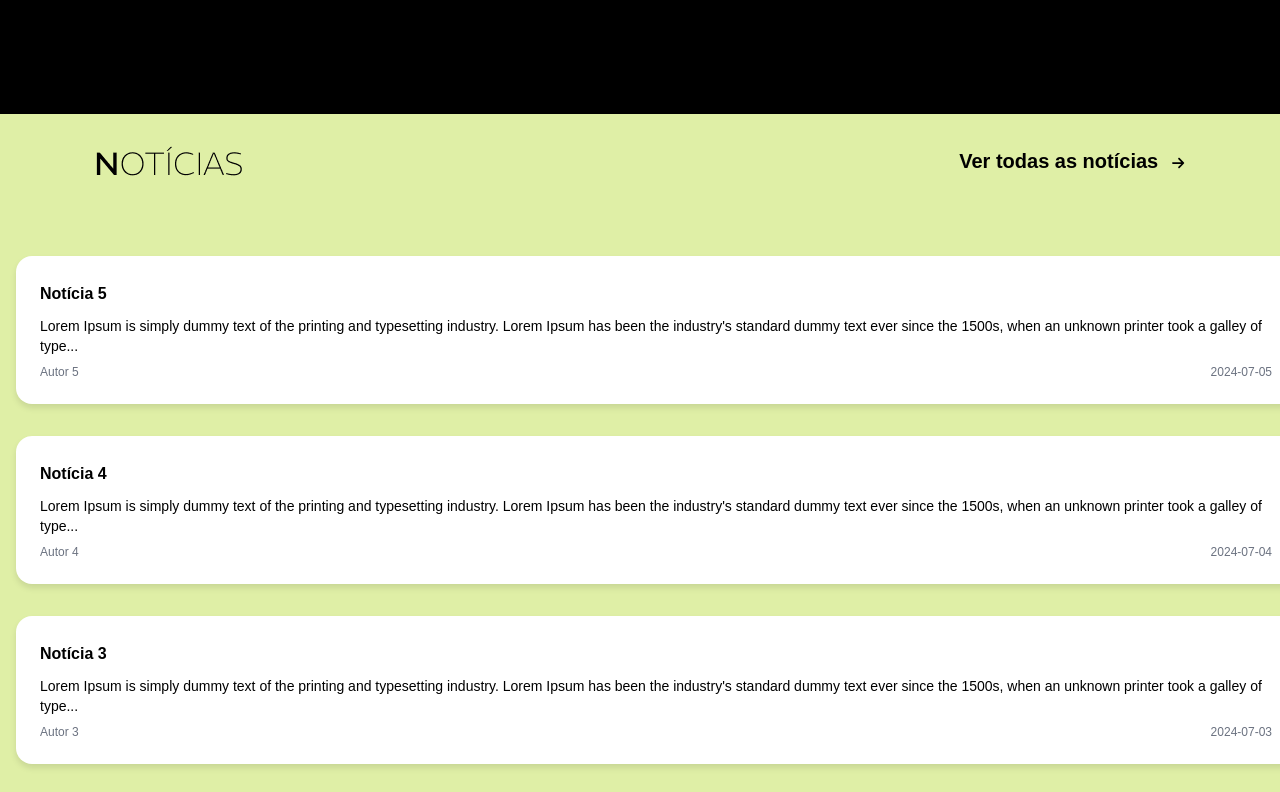
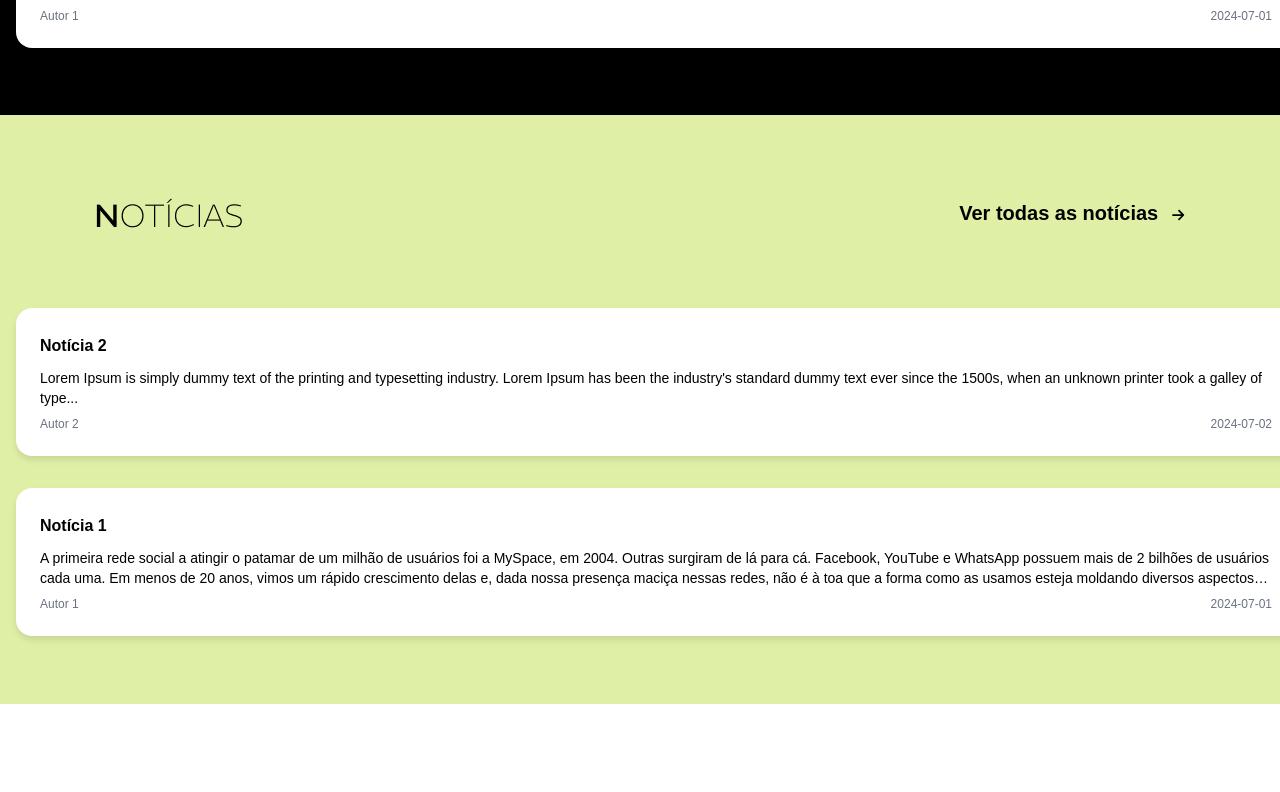
Before and after one commit to codesgroup/codesgroup.github.io, a React (Create React App) app: page / in a window 1280 px wide. Shown: the part 3628-4420 px from the top of the page. Built offline with nearby package versions, Linux system fonts and the light colour scheme.

Commit message:
estilizacao da homepage

```diff
--- a/public/noticias.json
+++ b/public/noticias.json
@@ -14,29 +14,5 @@
     "text": "Lorem Ipsum is simply dummy text of the printing and typesetting industry. Lorem Ipsum has been the industry's standard dummy text ever since the 1500s, when an unknown printer took a galley of type...",
     "date": "2024-07-02",
     "link": "https://example.com/noticia2"
-  },
-  {
-    "title": "Notícia 3",
-    "author": "Autor 3",
-    "id": 3,
-    "text": "Lorem Ipsum is simply dummy text of the printing and typesetting industry. Lorem Ipsum has been the industry's standard dummy text ever since the 1500s, when an unknown printer took a galley of type...",
-    "date": "2024-07-03",
-    "link": "https://example.com/noticia3"
-  },
-  {
-    "title": "Notícia 4",
-    "author": "Autor 4",
-    "id": 4,
-    "text": "Lorem Ipsum is simply dummy text of the printing and typesetting industry. Lorem Ipsum has been the industry's standard dummy text ever since the 1500s, when an unknown printer took a galley of type...",
-    "date": "2024-07-04",
-    "link": "https://example.com/noticia4"
-  },
-  {
-    "title": "Notícia 5",
-    "author": "Autor 5",
-    "id": 5,
-    "text": "Lorem Ipsum is simply dummy text of the printing and typesetting industry. Lorem Ipsum has been the industry's standard dummy text ever since the 1500s, when an unknown printer took a galley of type...",
-    "date": "2024-07-05",
-    "link": "https://example.com/noticia5"
   }
 ]
--- a/src/components/Artigos.jsx
+++ b/src/components/Artigos.jsx
@@ -3,7 +3,7 @@ import { FontAwesomeIcon } from '@fortawesome/react-fontawesome';
 import { faArrowRight } from '@fortawesome/free-solid-svg-icons';
 import Artigo from './Artigo';
 import './Artigos.css';
-import ArtigosLogo from '../assets/ARTIGOS.png'; // Certifique-se de ter uma imagem para artigos
+import ArtigosLogo from '../assets/ARTIGOS.png';
 import { Link } from 'react-router-dom';
 
 const Artigos = () => {
@@ -12,12 +12,12 @@ const Artigos = () => {
   useEffect(() => {
     const fetchData = async () => {
       try {
-        const response = await fetch('/artigos.json'); // Certifique-se de ter um arquivo artigos.json
+        const response = await fetch('/artigos.json');
         if (!response.ok) {
           throw new Error('Network response was not ok');
         }
         const data = await response.json();
-        console.log('JSON Data:', data); // Log the JSON data to the console
+        console.log('JSON Data:', data);
         const sortedData = data.sort((a, b) => new Date(b.date) - new Date(a.date));
         setArtigos(sortedData.slice(0, 4));
       } catch (error) {
@@ -29,7 +29,7 @@ const Artigos = () => {
   }, []);
 
   return (
-    <div id='artigos' className=" min-h-[120vh] flex flex-col items-center bg-black text-white ">
+    <div id='artigos' className="min-h-fit-content flex flex-col items-center bg-black text-white" style={{paddingBottom: '4%', paddingTop:'5%' }}>
       <div className="w-full flex justify-between items-start mb-16">
         <img src={ArtigosLogo} alt="Imagem" className="pl-24 pt-8" />
         <Link to="/artigos" className="link-custom mt-8 mr-24 text-white">
@@ -40,6 +40,7 @@ const Artigos = () => {
         artigos.map((artigo, index) => (
           <Artigo
             key={index}
+            id={artigo.id}
             title={artigo.title}
             author={artigo.author}
             text={artigo.text}
--- a/src/components/Noticias.jsx
+++ b/src/components/Noticias.jsx
@@ -29,7 +29,7 @@ const Noticias = () => {
   }, []);
 
   return (
-    <div id='noticias' className=" min-h-[120vh] flex flex-col items-center" style={{ backgroundColor: '#DFEFA6' }}>
+    <div id='noticias' className="min-h-fit-content flex flex-col items-center" style={{ backgroundColor: '#DFEFA6', paddingBottom: '4%', paddingTop:'4%' }}>
       <div className="w-full flex justify-between items-start mb-16">
         <img src={NoticiasLogo} alt="Imagem" className="pl-24 pt-8" />
         <Link to="/news" className="link-custom mt-8 mr-24">
@@ -40,6 +40,7 @@ const Noticias = () => {
         noticias.map((noticia, index) => (
           <Noticia
             key={index}
+            id={noticia.id} // Adicione o id aqui
             title={noticia.title}
             author={noticia.author}
             text={noticia.text}
```
